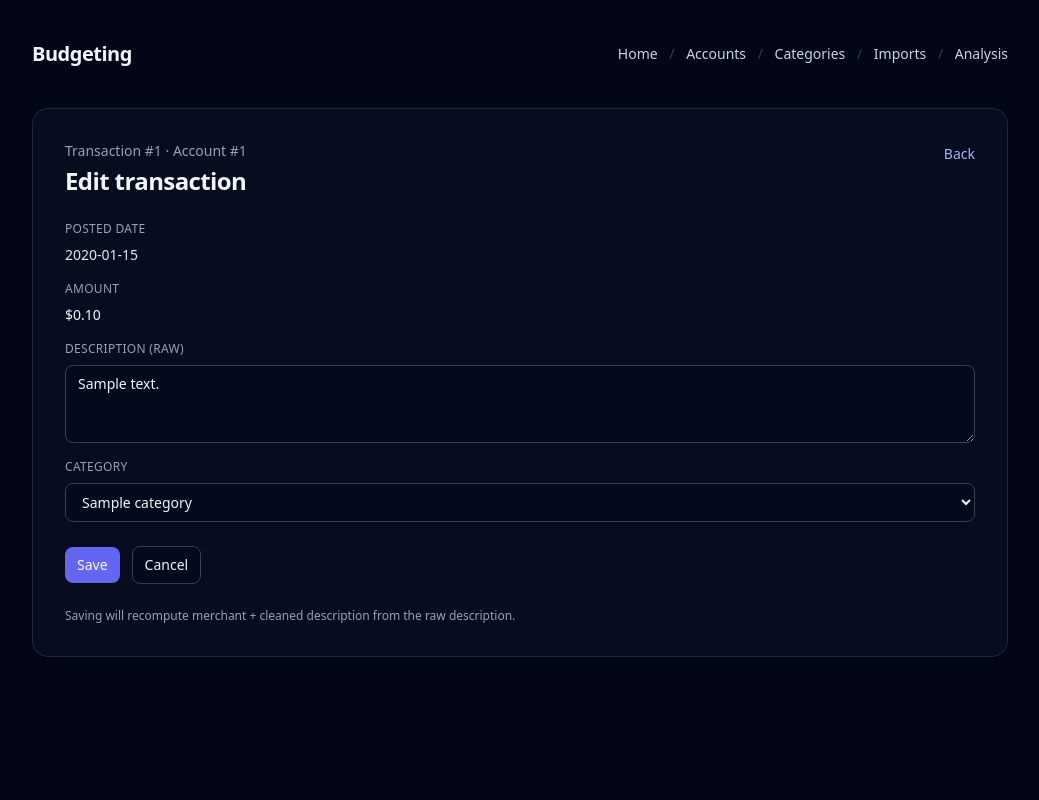
After one commit to osiris43/budgeting_v2, a Flask app: page /transactions/1/edit in a window 1280 px wide. The commit adds this page. Shown: the whole page, without its empty margins (120-1159 px from the left). Run offline with Flask 3, Linux system fonts and the light colour scheme; tables that the repository leaves empty hold one stand-in row (values such as "Sample post"); parts of the project's set-up code (start-up, migrations or seed data) failed here and were passed over; some libraries are stand-ins or nearby versions.

Commit message:
better charts

```diff
--- a/app/routes.py
+++ b/app/routes.py
@@ -8,6 +8,7 @@ import plotly.graph_objects as go
 
 from . import db
 from .models import Account, Category, MerchantRule, StatementImport, Transaction
+from .services.normalization import extract_detail, extract_merchant, normalize_description
 
 bp = Blueprint("main", __name__)
 
@@ -89,6 +90,8 @@ def account_detail(account_id: int):
         )
     ).scalar_one()
 
+    categories = db.session.execute(db.select(Category).order_by(Category.name)).scalars().all()
+
     return render_template(
         "account_detail.html",
         account=account,
@@ -96,7 +99,146 @@ def account_detail(account_id: int):
         total_spend_cents=total_spend_cents,
         total_credits_cents=total_credits_cents,
         uncategorized_count=uncategorized_count,
+        categories=categories,
     )
+
+
+@bp.get("/accounts/<int:account_id>/transactions")
+def account_transactions(account_id: int):
+    account = db.session.get(Account, account_id)
+    if not account:
+        abort(404)
+
+    sort = (request.args.get("sort") or "date").strip().lower()
+    direction = (request.args.get("dir") or "desc").strip().lower()
+
+    if direction not in ("asc", "desc"):
+        direction = "desc"
+
+    order_col = Transaction.posted_date
+    if sort == "amount":
+        order_col = Transaction.amount_cents
+    elif sort == "merchant":
+        order_col = Transaction.merchant
+    elif sort == "description":
+        order_col = Transaction.description_raw
+    elif sort == "category":
+        # Category sort handled with outer join.
+        order_col = Category.name
+
+    stmt = db.select(Transaction).where(Transaction.account_id == account_id)
+
+    if sort == "category":
+        stmt = stmt.join(Category, Transaction.category_id == Category.id, isouter=True)
+
+    if direction == "asc":
+        stmt = stmt.order_by(order_col.asc(), Transaction.id.asc())
+    else:
+        stmt = stmt.order_by(order_col.desc(), Transaction.id.desc())
+
+    txs = db.session.execute(stmt.limit(1000)).scalars().all()
+    categories = db.session.execute(db.select(Category).order_by(Category.name)).scalars().all()
+
+    return render_template(
+        "account_transactions.html",
+        account=account,
+        txs=txs,
+        categories=categories,
+        sort=sort,
+        direction=direction,
+    )
+
+
+@bp.get("/transactions/<int:tx_id>/edit")
+def transaction_edit(tx_id: int):
+    tx = db.session.get(Transaction, tx_id)
+    if not tx:
+        abort(404)
+
+    categories = db.session.execute(db.select(Category).order_by(Category.name)).scalars().all()
+    next_url = (request.args.get("next") or "").strip()
+    return render_template("transaction_edit.html", tx=tx, categories=categories, next_url=next_url)
+
+
+@bp.post("/transactions/<int:tx_id>/edit")
+def transaction_edit_post(tx_id: int):
+    tx = db.session.get(Transaction, tx_id)
+    if not tx:
+        abort(404)
+
+    description_raw = (request.form.get("description_raw") or "").strip()
+    category_id_s = (request.form.get("category_id") or "").strip()
+    next_url = (request.form.get("next_url") or "").strip()
+
+    if not description_raw:
+        abort(400)
+
+    if category_id_s:
+        try:
+            category_id = int(category_id_s)
+        except ValueError:
+            abort(400)
+        category = db.session.get(Category, category_id)
+        if not category:
+            abort(400)
+        tx.category_id = category.id
+        tx.category_source = "manual"
+    else:
+        tx.category_id = None
+        tx.category_source = "unknown"
+
+    tx.description_raw = description_raw
+    desc_clean = normalize_description(description_raw)
+    merchant = extract_merchant(desc_clean)
+    tx.merchant = merchant or None
+    tx.description_clean = extract_detail(desc_clean, merchant) if merchant else desc_clean
+
+    db.session.commit()
+
+    if next_url:
+        return redirect(next_url)
+    return redirect(f"/accounts/{tx.account_id}/transactions")
+
+
+@bp.post("/transactions/<int:tx_id>/set-category")
+def set_transaction_category(tx_id: int):
+    tx = db.session.get(Transaction, tx_id)
+    if not tx:
+        abort(404)
+
+    category_id_s = (request.form.get("category_id") or "").strip()
+    if not category_id_s:
+        tx.category_id = None
+        tx.category_source = "unknown"
+        db.session.commit()
+        return {
+            "ok": True,
+            "tx_id": tx.id,
+            "category_id": None,
+            "category_name": "",
+            "category_source": tx.category_source,
+        }
+
+    try:
+        category_id = int(category_id_s)
+    except ValueError:
+        abort(400)
+
+    category = db.session.get(Category, category_id)
+    if not category:
+        abort(400)
+
+    tx.category_id = category.id
+    tx.category_source = "manual"
+    db.session.commit()
+
+    return {
+        "ok": True,
+        "tx_id": tx.id,
+        "category_id": tx.category_id,
+        "category_name": category.name,
+        "category_source": tx.category_source,
+    }
 
 
 @bp.get("/imports")
@@ -252,6 +394,8 @@ def analysis_spend():
     granularity = (request.args.get("granularity") or "month").lower()
     account_id_s = (request.args.get("account_id") or "").strip()
     days_s = (request.args.get("days") or "365").strip()
+    include_category_ids_s = request.args.getlist("include_category_id")
+    exclude_category_ids_s = request.args.getlist("exclude_category_id")
 
     try:
         days = int(days_s)
@@ -262,6 +406,21 @@ def analysis_spend():
         granularity = "month"
 
     account_id = int(account_id_s) if account_id_s else None
+
+    def _to_int_list(values: list[str]) -> list[int]:
+        out: list[int] = []
+        for v in values:
+            v = (v or "").strip()
+            if not v:
+                continue
+            try:
+                out.append(int(v))
+            except ValueError:
+                continue
+        return out
+
+    include_category_ids = _to_int_list(include_category_ids_s)
+    exclude_category_ids = _to_int_list(exclude_category_ids_s)
 
     end = date.today()
     start = end - timedelta(days=days)
@@ -288,6 +447,11 @@ def analysis_spend():
     if account_id is not None:
         stmt = stmt.where(Transaction.account_id == account_id)
 
+    if include_category_ids:
+        stmt = stmt.where(Transaction.category_id.in_(include_category_ids))
+    elif exclude_category_ids:
+        stmt = stmt.where(~Transaction.category_id.in_(exclude_category_ids))
+
     rows = db.session.execute(stmt).all()
     x = [r.period for r in rows]
     y = [(r.spend_cents or 0) / 100 for r in rows]
@@ -299,7 +463,11 @@ def analysis_spend():
             paper_bgcolor="rgba(0,0,0,0)",
             plot_bgcolor="rgba(0,0,0,0)",
             font=dict(color="#e2e8f0"),
-            xaxis=dict(title="Period"),
+            xaxis=(
+                dict(title="Period", type="category")
+                if granularity == "month"
+                else dict(title="Period")
+            ),
             yaxis=dict(title="Spend (USD)"),
             margin=dict(l=40, r=20, t=50, b=40),
         ),
@@ -325,6 +493,11 @@ def analysis_spend():
     if account_id is not None:
         cat_stmt = cat_stmt.where(Transaction.account_id == account_id)
 
+    if include_category_ids:
+        cat_stmt = cat_stmt.where(Transaction.category_id.in_(include_category_ids))
+    elif exclude_category_ids:
+        cat_stmt = cat_stmt.where(~Transaction.category_id.in_(exclude_category_ids))
+
     cat_rows = db.session.execute(cat_stmt).all()
     cat_labels = [r.category for r in cat_rows]
     cat_values = [(r.spend_cents or 0) / 100 for r in cat_rows]
@@ -342,6 +515,7 @@ def analysis_spend():
     )
 
     accounts = db.session.execute(db.select(Account).order_by(Account.institution, Account.name)).scalars().all()
+    categories = db.session.execute(db.select(Category).order_by(Category.name)).scalars().all()
 
     return render_template(
         "analysis_spend.html",
@@ -351,4 +525,7 @@ def analysis_spend():
         account_id=account_id,
         days=days,
         accounts=accounts,
+        categories=categories,
+        include_category_ids=include_category_ids,
+        exclude_category_ids=exclude_category_ids,
     )
--- a/app/templates/base.html
+++ b/app/templates/base.html
@@ -5,6 +5,7 @@
     <meta name="viewport" content="width=device-width, initial-scale=1" />
     <title>{% block title %}Budgeting{% endblock %}</title>
     <script src="https://cdn.tailwindcss.com"></script>
+    <script defer src="https://cdn.jsdelivr.net/npm/alpinejs@3.x.x/dist/cdn.min.js"></script>
   </head>
   <body class="min-h-screen bg-slate-950 text-slate-100">
     <div class="mx-auto max-w-5xl px-6 py-10">
--- /dev/null
+++ b/app/templates/transaction_edit.html
@@ -0,0 +1,71 @@
+{% extends "base.html" %}
+
+{% block title %}Edit Transaction {{ tx.id }} | Budgeting{% endblock %}
+
+{% block content %}
+  <section class="rounded-2xl border border-slate-800 bg-slate-900/40 p-8">
+    <div class="flex flex-wrap items-start justify-between gap-4">
+      <div>
+        <div class="text-sm text-slate-400">Transaction #{{ tx.id }} · Account #{{ tx.account_id }}</div>
+        <h1 class="mt-1 text-2xl font-semibold tracking-tight">Edit transaction</h1>
+      </div>
+      <div class="text-right">
+        {% if next_url %}
+          <a class="text-sm text-indigo-300 hover:text-indigo-200" href="{{ next_url }}">Back</a>
+        {% else %}
+          <a class="text-sm text-indigo-300 hover:text-indigo-200" href="/accounts/{{ tx.account_id }}/transactions">Back</a>
+        {% endif %}
+      </div>
+    </div>
+
+    <form class="mt-6 grid gap-4" method="post" action="/transactions/{{ tx.id }}/edit">
+      <input type="hidden" name="next_url" value="{{ next_url }}" />
+
+      <div class="grid gap-2">
+        <label class="block text-xs uppercase tracking-wide text-slate-400">Posted date</label>
+        <div class="text-sm text-slate-200">{{ tx.posted_date }}</div>
+      </div>
+
+      <div class="grid gap-2">
+        <label class="block text-xs uppercase tracking-wide text-slate-400">Amount</label>
+        {% set amt = (tx.amount_cents or 0) / 100 %}
+        <div class="text-sm font-medium {% if tx.amount_cents > 0 %}text-slate-100{% else %}text-emerald-300{% endif %}">
+          {% if tx.amount_cents > 0 %}
+            ${{ "%.2f" | format(amt) }}
+          {% else %}
+            -${{ "%.2f" | format(amt * -1) }}
+          {% endif %}
+        </div>
+      </div>
+
+      <div class="grid gap-2">
+        <label class="block text-xs uppercase tracking-wide text-slate-400">Description (raw)</label>
+        <textarea name="description_raw" rows="3" class="w-full rounded-lg border border-slate-700 bg-slate-950/40 px-3 py-2 text-sm text-slate-100">{{ tx.description_raw }}</textarea>
+      </div>
+
+      <div class="grid gap-2">
+        <label class="block text-xs uppercase tracking-wide text-slate-400">Category</label>
+        <select name="category_id" class="w-full rounded-lg border border-slate-700 bg-slate-950/40 px-3 py-2 text-sm text-slate-100">
+          <option value="" {% if not tx.category_id %}selected{% endif %}>(none)</option>
+          {% for c in categories %}
+            {% set label = (c.parent.name ~ ": " ~ c.name) if c.parent else c.name %}
+            <option value="{{ c.id }}" {% if tx.category_id == c.id %}selected{% endif %}>{{ label }}</option>
+          {% endfor %}
+        </select>
+      </div>
+
+      <div class="pt-2 flex items-center gap-3">
+        <button type="submit" class="rounded-lg bg-indigo-500 px-3 py-2 text-sm font-medium text-white hover:bg-indigo-400">Save</button>
+        {% if next_url %}
+          <a class="rounded-lg border border-slate-700 bg-slate-950/40 px-3 py-2 text-sm font-medium text-slate-100 hover:border-slate-500" href="{{ next_url }}">Cancel</a>
+        {% else %}
+          <a class="rounded-lg border border-slate-700 bg-slate-950/40 px-3 py-2 text-sm font-medium text-slate-100 hover:border-slate-500" href="/accounts/{{ tx.account_id }}/transactions">Cancel</a>
+        {% endif %}
+      </div>
+    </form>
+
+    <div class="mt-6 text-xs text-slate-400">
+      Saving will recompute merchant + cleaned description from the raw description.
+    </div>
+  </section>
+{% endblock %}
```
Also changed, not shown: app/cli.py (+57 -2 lines), app/templates/account_detail.html (+22 -3 lines), app/templates/account_transactions.html (added, +68 -0 lines), app/templates/analysis_spend.html (+19 -1 lines).
